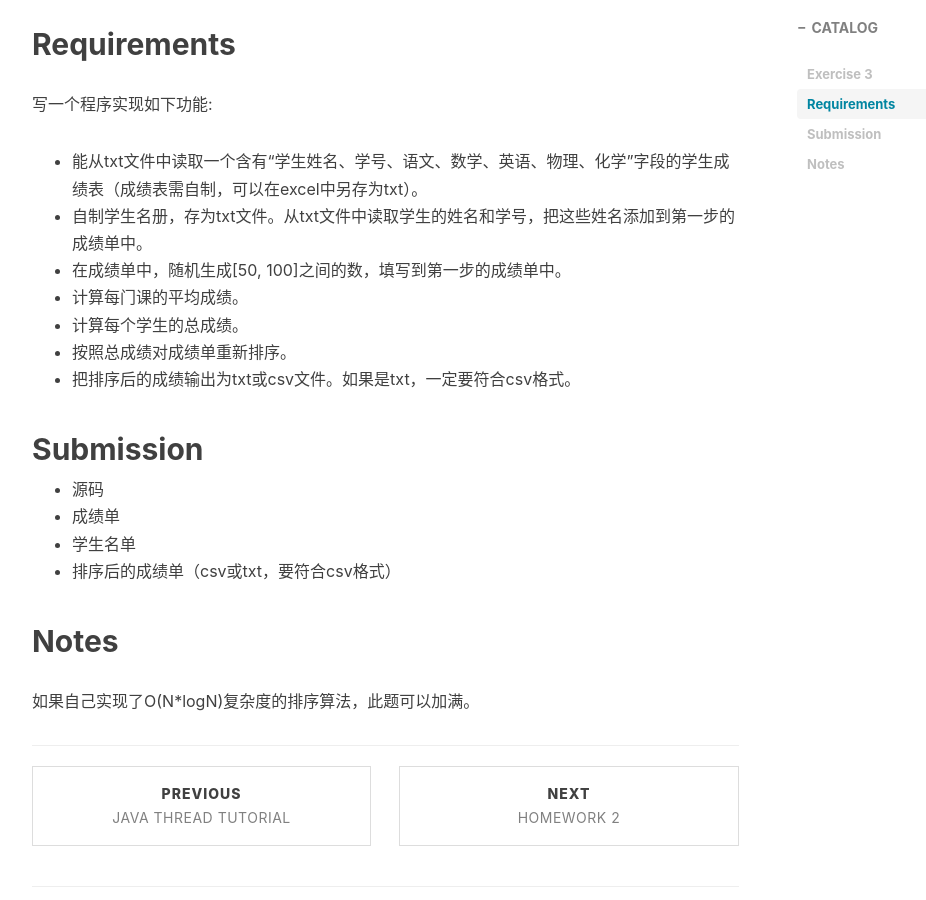
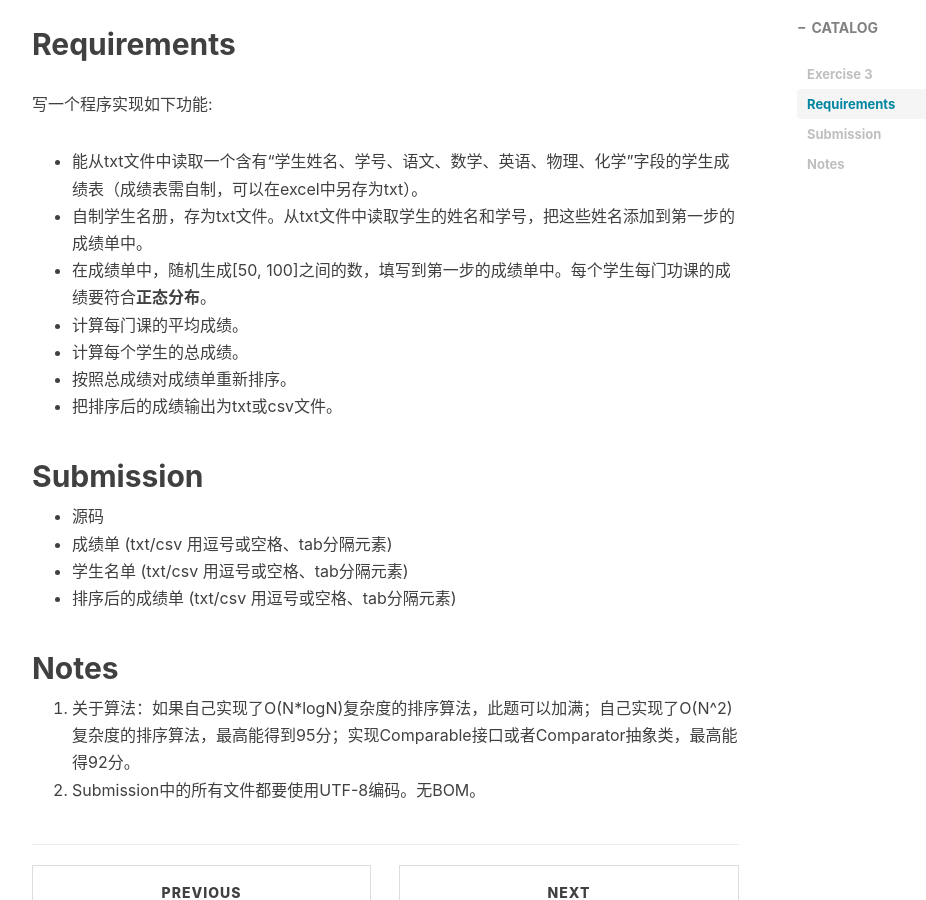
Before and after one commit to iss-java/iss-java.github.io, a Jekyll site: the page built from _posts/2016-09-29-Exercise-3.markdown, in a window 1280 px wide and 900 px high, scrolled down 687 px. Shown: the whole window, without its empty margins (233-1159 px from the left). Built offline with Jekyll 4.4.1, drawn with Linux system fonts in a browser that asks for light colours; nearby versions of some CDN libraries; comment, search, counter and statistics services are not loaded.

Commit message:
update Exercise 3

```diff
--- a/_posts/2016-09-29-Exercise-3.markdown
+++ b/_posts/2016-09-29-Exercise-3.markdown
@@ -18,19 +18,20 @@ catalog:    true
 
 - 能从txt文件中读取一个含有“学生姓名、学号、语文、数学、英语、物理、化学”字段的学生成绩表（成绩表需自制，可以在excel中另存为txt）。
 - 自制学生名册，存为txt文件。从txt文件中读取学生的姓名和学号，把这些姓名添加到第一步的成绩单中。
-- 在成绩单中，随机生成[50, 100]之间的数，填写到第一步的成绩单中。
+- 在成绩单中，随机生成[50, 100]之间的数，填写到第一步的成绩单中。每个学生每门功课的成绩要符合**正态分布**。
 - 计算每门课的平均成绩。
 - 计算每个学生的总成绩。
 - 按照总成绩对成绩单重新排序。
-- 把排序后的成绩输出为txt或csv文件。如果是txt，一定要符合csv格式。
+- 把排序后的成绩输出为txt或csv文件。
 
 ## Submission
 
 - 源码
-- 成绩单
-- 学生名单
-- 排序后的成绩单（csv或txt，要符合csv格式）
+- 成绩单 (txt/csv 用逗号或空格、tab分隔元素)
+- 学生名单 (txt/csv 用逗号或空格、tab分隔元素)
+- 排序后的成绩单 (txt/csv 用逗号或空格、tab分隔元素)
 
 ## Notes
 
-如果自己实现了O(N*logN)复杂度的排序算法，此题可以加满。
+1. 关于算法：如果自己实现了O(N*logN)复杂度的排序算法，此题可以加满；自己实现了O(N^2)复杂度的排序算法，最高能得到95分；实现Comparable接口或者Comparator抽象类，最高能得92分。
+2. Submission中的所有文件都要使用UTF-8编码。无BOM。
```
